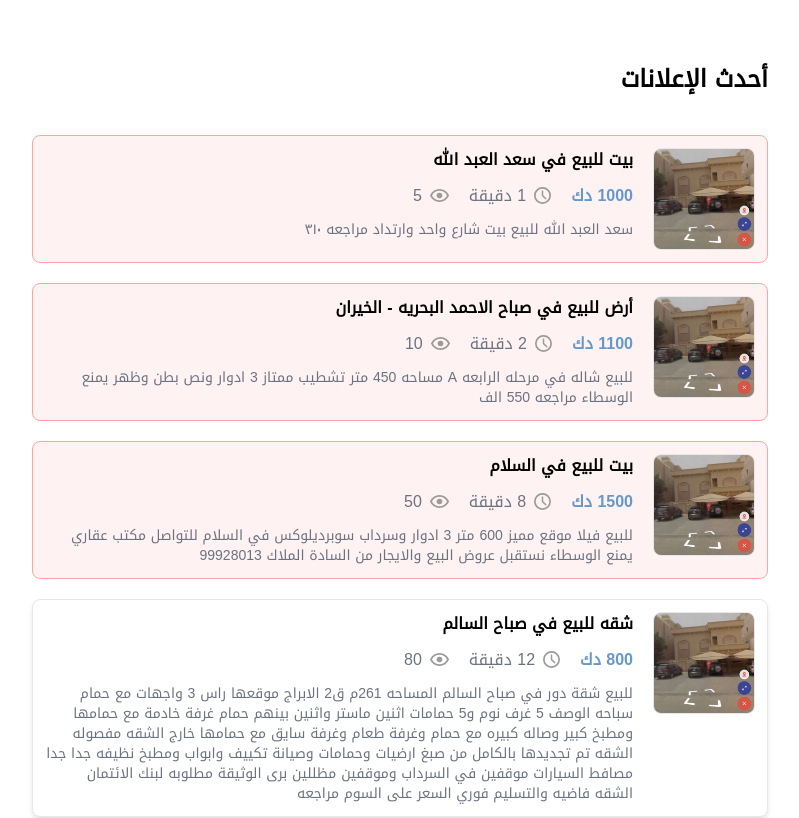
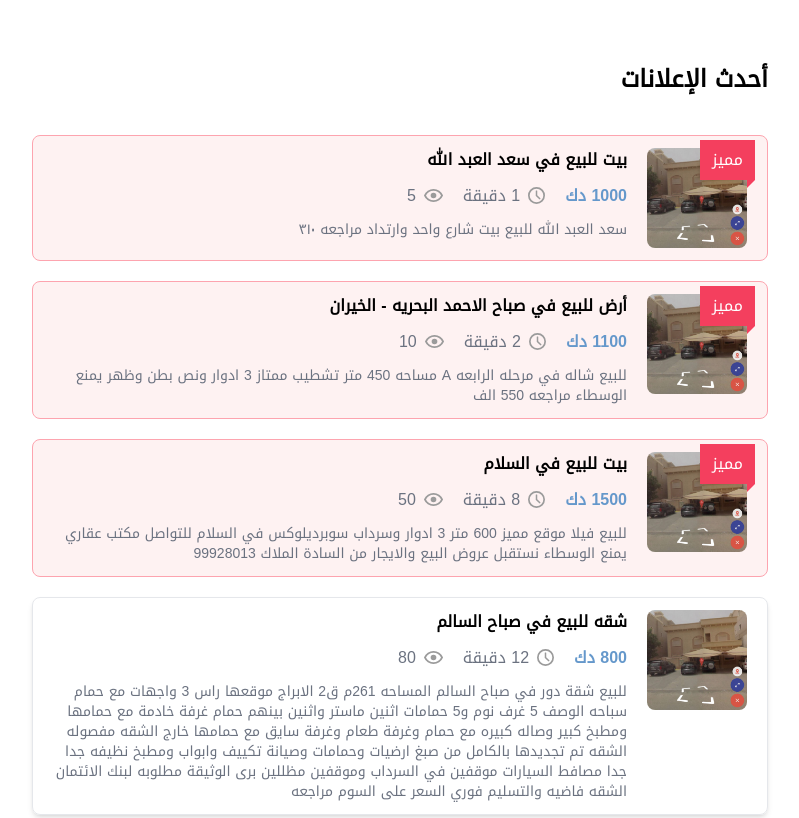
Before and after one commit to samiur-r/square-feet, a Next.js app: page / in a window 1280 px wide. Shown: the part 1080-1898 px from the top of the page, without its empty margins (240-1039 px from the left). Built offline with nearby package versions, Linux system fonts and the light colour scheme.

Commit message:
chore: add sticker into sticky posts

```diff
--- a/src/components/Posts/index.tsx
+++ b/src/components/Posts/index.tsx
@@ -66,11 +66,17 @@ const Posts = () => {
         <div
           key={post.id}
           className={`${
-            post.isSticky ? 'border-red-300 bg-red-50' : 'shadow-md'
-          } rounded-lg border cursor-pointer mt-5 p-3`}
+            post.isSticky
+              ? `
+							border-rose-300 bg-red-50 after:absolute after:content-["مميز"] after:bg-rose-500 after:top-1 after:right-3 after:text-white
+							after:px-3 after:py-2 before:absolute before:top-7 before:right-1 before:content-[""] before:border-t-8 before:border-t-transparent
+							before:border-b-8 before:border-b-transparent before:border-l-8 before:border-l-rose-500 before:p-1`
+              : 'shadow-md'
+          } rounded-lg border cursor-pointer mt-5 py-3 px-5 relative
+					`}
         >
           <div className={`flex gap-5 `}>
-            <div className="flex-grow-0 rounded-lg overflow-hidden h-full w-full max-w-fit flex items-center border">
+            <div className="flex-grow-0 rounded-lg overflow-hidden h-full w-full max-w-fit flex items-center relative ">
               <Image
                 src={post.thumbnail}
                 width={100}
--- /dev/null
+++ b/src/pages/posts/index.tsx
@@ -0,0 +1,7 @@
+import type { NextPage } from 'next'
+
+const Home: NextPage = () => {
+  return <div>Posts</div>
+}
+
+export default Home
```
